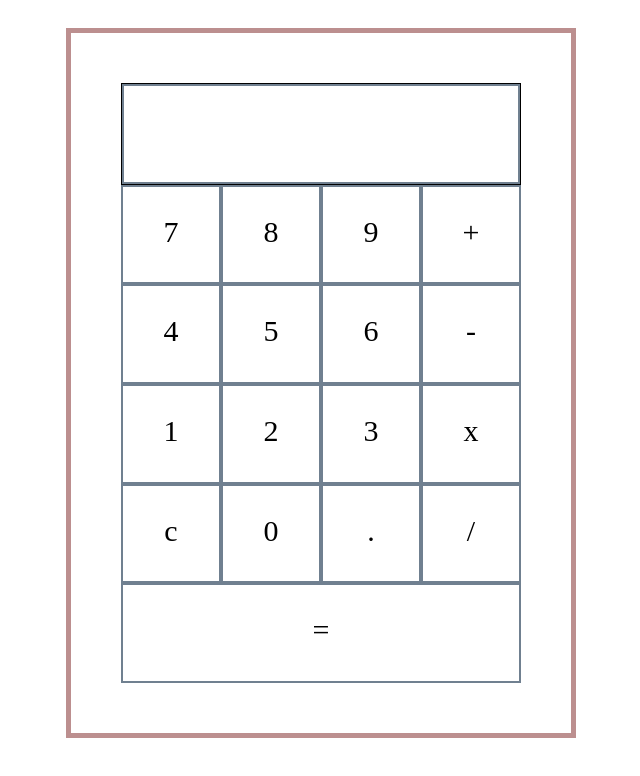
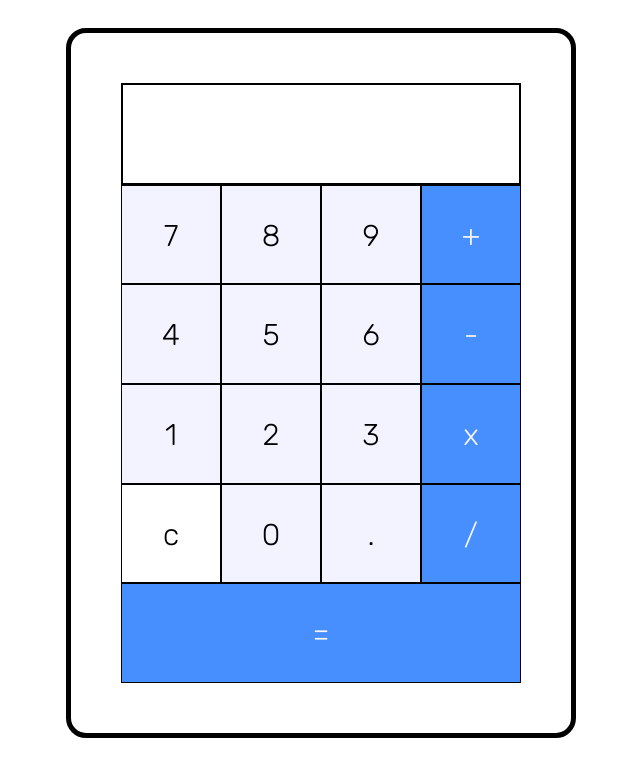
Before and after one commit to samtessema9/w4d1_Lab, a plain HTML site: page index.html in a window 1280 px wide. Shown: the whole page, without its empty margins (319-959 px from the left). Drawn offline with Linux system fonts and the light colour scheme.

Commit message:
updated style

```diff
--- a/index.html
+++ b/index.html
@@ -4,6 +4,9 @@
     <meta charset="UTF-8">
     <meta http-equiv="X-UA-Compatible" content="IE=edge">
     <meta name="viewport" content="width=device-width, initial-scale=1.0">
+    <link rel="preconnect" href="https://fonts.googleapis.com">
+    <link rel="preconnect" href="https://fonts.gstatic.com" crossorigin>
+    <link href="https://fonts.googleapis.com/css2?family=Rubik:wght@300&display=swap" rel="stylesheet">
     <link rel="stylesheet" href="style.css">
     <script src="./index.js" defer></script>
     <title>Document</title>
--- a/style.css
+++ b/style.css
@@ -1,3 +1,8 @@
+* {
+    font-family: 'Rubik', sans-serif;
+    font-weight: 300;
+    font-size: 50px;
+}
 
 #container {
     padding: 50px;
@@ -8,8 +13,10 @@
     flex-direction: column;
     height: 600px;
     width: 400px;
-    border: solid 5px rosybrown;
+    border: solid 5px black;
     margin-top: 20px;
+    /* background-color: seashell; */
+    border-radius: 20px;
 }
 
 #container > div {
@@ -24,12 +31,21 @@
     text-align: center;
     font-size: 30px;
     line-height: 30px;
-    border: solid 2px slategray;
+    border: solid 1px black;
     /* align-self: center; */
-    padding-top: 30px;
+    padding-top: 35px;
 }
 
 
 #row-1 {
     border: solid 1px black;
 }
+
+.number {
+    background-color: #F3F2FFFF;
+}
+
+.operator, #calculate {
+    background-color: #478EFFFF;
+    color: whitesmoke;
+}
```
